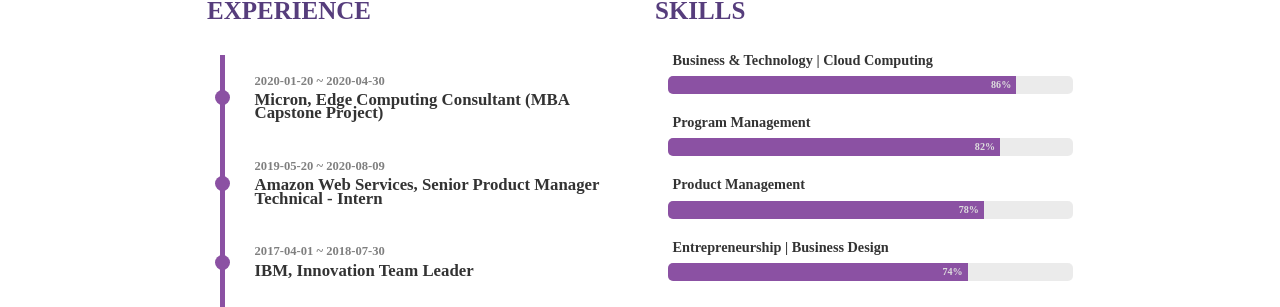
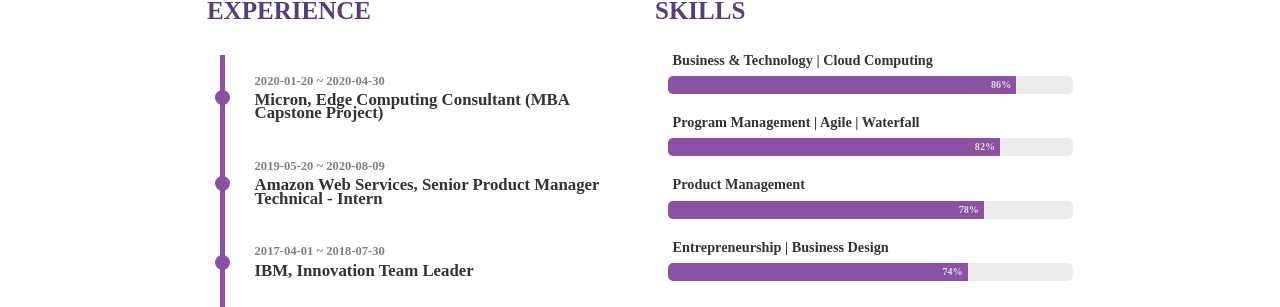
Before and after one commit to luis-raygada/luis-raygada.github.io, a Jekyll site: the page built from index.html, in a window 1280 px wide and 900 px high, scrolled down 315 px. Shown: the part 146-453 px from the top of the window. Built offline with Jekyll 4.4.1, drawn with Linux system fonts in a browser that asks for light colours; nearby versions of some CDN libraries; some web fonts are replaced; the list of posts is cut into pages by our own code.

Commit message:
Update _config.yml

```diff
--- a/_config.yml
+++ b/_config.yml
@@ -34,7 +34,7 @@ theme_settings :
     skills :
       - skill : Business & Technology | Cloud Computing
         value : 86  # Percent value
-      - skill : Program Management
+      - skill : Program Management | Agile | Waterfall
         value : 82  # Percent value
       - skill : Product Management
         value : 78  # Percent value
```
